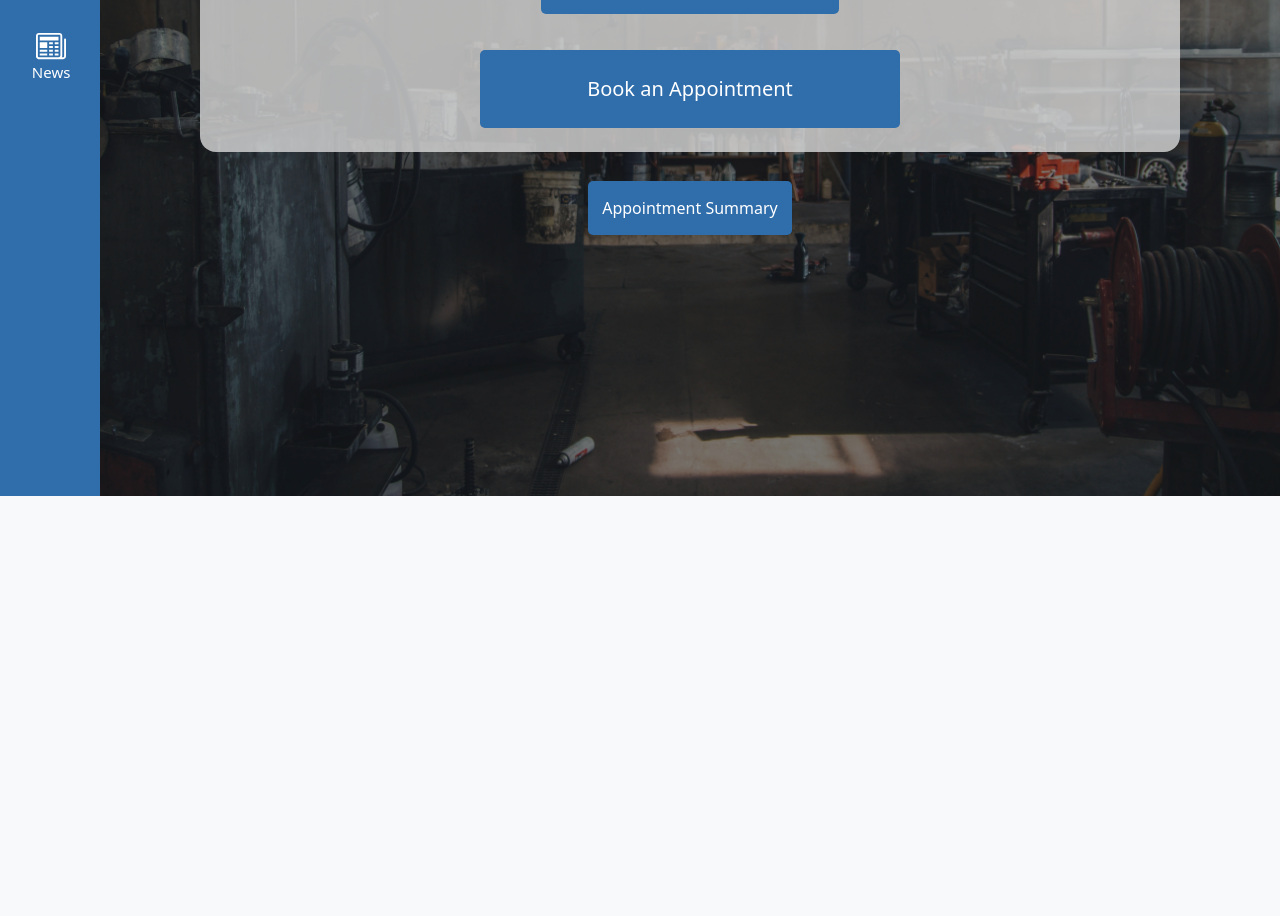
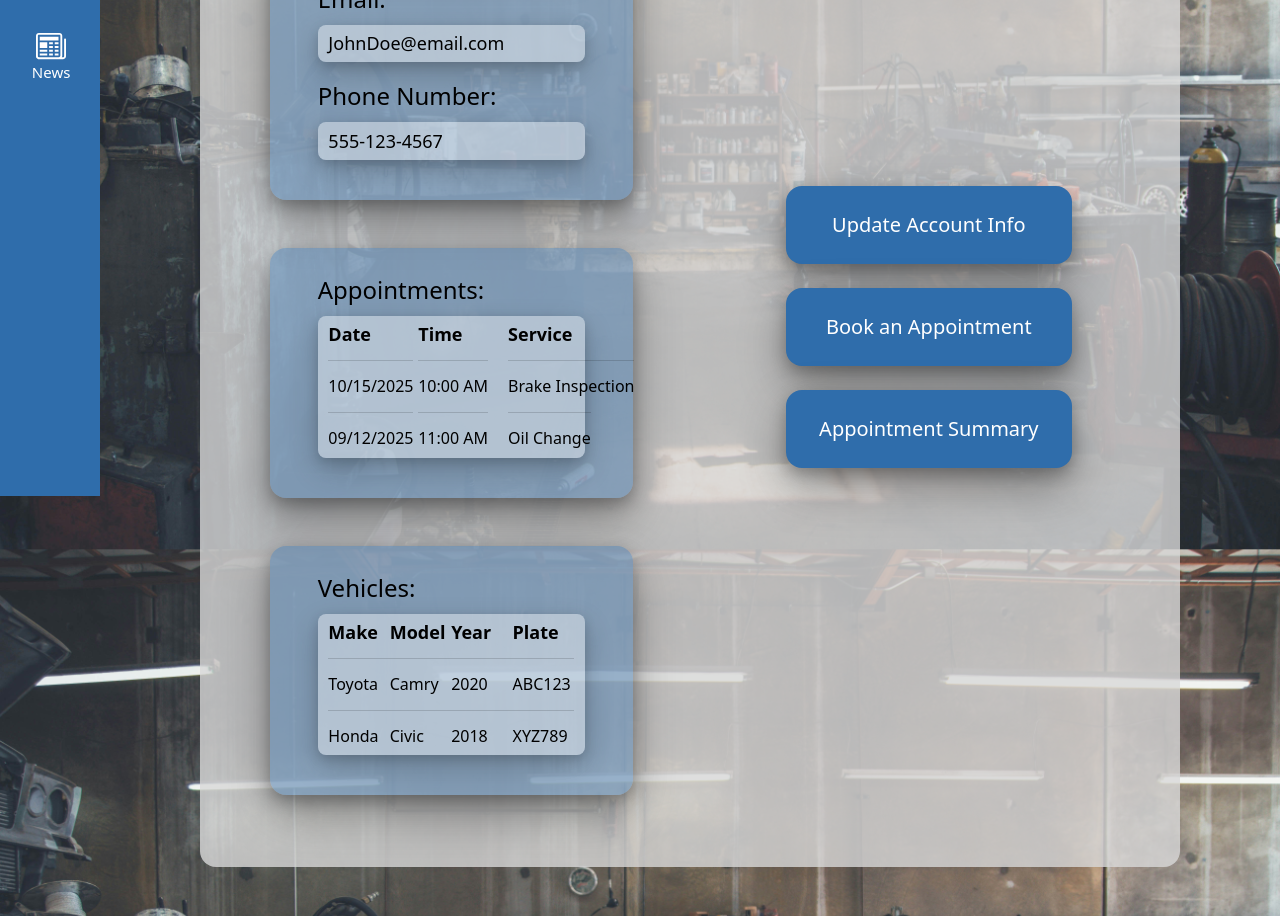
Before and after one commit to QuantumBits-CSUS-25-26/RoyalWebsite, a React (Create React App) app in the folder frontend/: page /dashboard in a window 1280 px wide. Shown: the part 400-1316 px from the top of the page. Before the commit the page ends 896 px from the top, so only its background shows below. Built offline with nearby package versions, Linux system fonts and the light colour scheme.

Commit message:
RW-103
merge in RW-91 RW-90 and RW-89; customer info, upcoming appts, vehicles

```diff
--- a/frontend/src/App.css
+++ b/frontend/src/App.css
@@ -585,16 +585,14 @@
 /* begin customer dashboard */
 .customerDashboard {
   min-height: 100vh;
+  height: auto;
   background-image: url('./images/HeroImage.jpg');
-  background-size: cover;
-  background-position: center;
-  background-repeat: no-repeat;
-  position: relative;
-  color: #fff;
+  background-size: 100% auto;
+  background-repeat: repeat-y;
+  background-position: top center;
 }
 
 .customerDashboard .content {
-  height: 10vh;
   margin-left: 100px;
   position: relative;
   z-index: 2;
@@ -603,27 +601,110 @@
 .customerDashboard .updateForm {
   --dashboard-btn-height: 72px;
   background-color: rgba(217, 217, 217, 0.8);
-  margin-top: 10%;
+  margin-top: 5%;
+  margin-bottom: 5%;
   border-radius: 16px;
-  display: flex;
-  flex-direction: column;
   align-items: center;
   gap: calc(var(--dashboard-btn-height) / 2);
 }
 
+.customerDashboard .info{
+  display: block;
+  margin-left: auto;
+  margin-right: auto;
+  background-color: #2f6dab66;
+  width: 80%;
+  color: black;
+  border-radius: 16px;
+  align-items: center;
+  font-size: x-large;
+  box-shadow:
+    0 20px 45px rgba(0, 0, 0, 0.35),
+    0 6px 16px rgba(0, 0, 0, 0.25);
+}
+
+.customerDashboard .info .info-text{
+  padding: 1.5%;
+  font-size: large;
+  color: black;
+  background-color: #ffffff66;
+  border-radius: 8px;
+  padding: 2% 4%;
+  box-shadow:
+    0 12px 30px #00000033,
+    0 4px 12px #00000026;
+}
+
+.customerDashboard .apptsPlateLabel{
+  font-weight: bold;
+}
+
+.customerDashboard .apptText {
+  font-size: medium;
+  color: black;
+  display: inline-flex;
+  white-space: nowrap;
+  border-top: 1px solid rgba(0, 0, 0, 0.15);
+  padding-top: 12px;
+  margin-top: 12px;
+}
+
+.customerDashboard .plateText {
+  font-size: medium;
+  color: black;
+  display: block;
+  border-top: 1px solid rgba(0, 0, 0, 0.15);
+  padding-top: 12px;
+  margin-top: 12px;
+}
+
+.customerDashboard .vehiclesCol {
+  display: flex;
+  flex-direction: column;
+}
+
+.customerDashboard .vehiclesCol > * {
+  width: 100%;
+  display: block;
+}
+
+.customerDashboard .vehiclesRow {
+  --bs-gutter-x: 0;
+  justify-content: space-between;
+  width: 100%;
+}
+
+.customerDashboard .vehiclesRow > [class*="col"] {
+  padding-left: 0;
+  padding-right: 0;
+}
+
+.customerDashboard .buttonsCol {
+  display: flex;
+  flex-direction: column;
+  justify-content: center;
+  margin-top: -5%;
+}
+
 .customerDashboard .btn {
-  width: 70%;
-  max-width: 420px;
-  min-height: var(--dashboard-btn-height);
+  width: 60%;
+  display: block;
+  margin-left: auto;
+  margin-right: auto;
   background-color: #2F6DAB;
+  color:white;
+  box-shadow:
+    0 20px 45px rgba(0, 0, 0, 0.35),
+    0 6px 16px rgba(0, 0, 0, 0.25);
 }
 
 .customerDashboard button{
   background-color: #2F6DAB;
   color: white;
   border-width: 0px;
-  border-radius: 5px;
+  border-radius: 16px;
   padding: 1.5%;
+  width: 60%;
   cursor: pointer;
 }
 
@@ -662,12 +743,13 @@
 .appointment-page{
   align-items: center;
   padding-bottom:1%;
-  /* justify-content: center; */
 }
 .appSummBtn{
-  margin: 3%;
   color:white;
   background-color: #2f6dab;
+  display: block;
+  margin-left: auto;
+  margin-right: auto;
 }
 .appointment-page-overlay{
   margin: 3% 0 3% 0;
@@ -696,6 +778,7 @@
 .appointments-table tbody td {
   padding: 10px;
   border-bottom: 1px solid #eaeaea;
+  font-size: medium;
 }
 .appointments-table tbody tr:last-child td {
   border-bottom: none;
--- a/frontend/src/Pages/CustomerDashboard.js
+++ b/frontend/src/Pages/CustomerDashboard.js
@@ -1,68 +1,210 @@
-import './Homepage.css';
-import '../App.css';
-import { Row, Col, Button, Form, FormGroup, Label, Input } from 'reactstrap';
-import { useNavigate } from 'react-router-dom';
-import { useState } from 'react';
-import AppSumm from '../Components/AppointmentSummary';
+import "./Homepage.css";
+import "../App.css";
+import { Row, Col, Button, Form, FormGroup, Label } from "reactstrap";
+import { useNavigate } from "react-router-dom";
+import { useState } from "react";
+import AppSumm from "../Components/AppointmentSummary";
 
 const CustomerDashboard = () => {
   const [showAppointments, setShowAppointments] = useState(false);
 
   const appointments = [
-    { id: 1, name: "Brake Work", description: "Brake inspection", paymentStatus: "Paid" },
-    { id: 2, name: "Oil Change", description: "Oil and oil filter replacement", paymentStatus: "Pending" },
-    { id: 3, name: "Tune Up", description: "Full vehicle tune up", paymentStatus: "Paid" },
-    { id: 4, name: "Brake Work", description: "Brake inspection", paymentStatus: "Paid" },
-    { id: 5, name: "Oil Change", description: "Oil and oil filter replacement", paymentStatus: "Pending" },
-    { id: 6, name: "Tune Up", description: "Full vehicle tune up", paymentStatus: "Paid" },
-    { id: 7, name: "Brake Work", description: "Brake inspection", paymentStatus: "Paid" },
-    { id: 8, name: "Oil Change", description: "Oil and oil filter replacement", paymentStatus: "Pending" },
-    { id: 9, name: "Tune Up", description: "Full vehicle tune up", paymentStatus: "Paid" },
-    { id: 10, name: "Brake Work", description: "Brake inspection", paymentStatus: "Paid" },
-    { id: 11, name: "Oil Change", description: "Oil and oil filter replacement", paymentStatus: "Pending" },
-    { id: 12, name: "Tune Up", description: "Full vehicle tune up", paymentStatus: "Paid" }
+    {
+      id: 1,
+      name: "Brake Work",
+      description: "Brake inspection",
+      paymentStatus: "Paid",
+    },
+    {
+      id: 2,
+      name: "Oil Change",
+      description: "Oil and oil filter replacement",
+      paymentStatus: "Pending",
+    },
+    {
+      id: 3,
+      name: "Tune Up",
+      description: "Full vehicle tune up",
+      paymentStatus: "Paid",
+    },
+    {
+      id: 4,
+      name: "Brake Work",
+      description: "Brake inspection",
+      paymentStatus: "Paid",
+    },
+    {
+      id: 5,
+      name: "Oil Change",
+      description: "Oil and oil filter replacement",
+      paymentStatus: "Pending",
+    },
+    {
+      id: 6,
+      name: "Tune Up",
+      description: "Full vehicle tune up",
+      paymentStatus: "Paid",
+    },
+    {
+      id: 7,
+      name: "Brake Work",
+      description: "Brake inspection",
+      paymentStatus: "Paid",
+    },
+    {
+      id: 8,
+      name: "Oil Change",
+      description: "Oil and oil filter replacement",
+      paymentStatus: "Pending",
+    },
+    {
+      id: 9,
+      name: "Tune Up",
+      description: "Full vehicle tune up",
+      paymentStatus: "Paid",
+    },
+    {
+      id: 10,
+      name: "Brake Work",
+      description: "Brake inspection",
+      paymentStatus: "Paid",
+    },
+    {
+      id: 11,
+      name: "Oil Change",
+      description: "Oil and oil filter replacement",
+      paymentStatus: "Pending",
+    },
+    {
+      id: 12,
+      name: "Tune Up",
+      description: "Full vehicle tune up",
+      paymentStatus: "Paid",
+    },
   ];
 
   const navigate = useNavigate();
   const handleClickUpdateInfo = () => {
-    navigate('/account-update');
+    navigate("/account-update");
   };
 
   return (
     <div className="customerDashboard">
-      <div className="hero-overlay" aria-hidden="true" />
       <div className="content">
-        <Row className='justify-content-center'>
-          <Col md='10' sm='2'>
-            <Form className='updateForm fs-3 p-4'>
-              <div className=' my-4'>Account Info</div>
-              <button
-                type="button"
-                onClick={handleClickUpdateInfo}>
+        <Row className="justify-content-center">
+          <Col md="10" sm="2">
+            <Form className="updateForm fs-3 p-4">
+              <div className=" my-4">Account Info</div>
+              <Row>
+                <Col md="6" sm="12">
+                  <div className="info text-start px-5 py-4 mb-5">
+                    <FormGroup>
+                      <Label for="name">Account Owner:</Label>
+                      <div className="info-text">John Doe</div>
+                    </FormGroup>
+                    <FormGroup>
+                      <Label for="email">Email:</Label>
+                      <div className="info-text">JohnDoe@email.com</div>
+                    </FormGroup>
+                    <FormGroup>
+                      <Label for="phone">Phone Number:</Label>
+                      <div className="info-text">555-123-4567</div>
+                    </FormGroup>
+                  </div>
+                  <div className="info text-start px-5 py-4 mb-5">
+                    <FormGroup>
+                      <Label for="appts">Appointments:</Label>
+                      <div className="info-text">
+                        <Row>
+                          <Col md="4" sm="6">
+                            <div className="apptsPlateLabel">Date</div>
+                            <div className="apptText">10/15/2025</div>
+                            <div className="apptText">09/12/2025</div>
+                          </Col>
+                          <Col md="4" sm="6">
+                            <div className="apptsPlateLabel">Time</div>
+                            <div className="apptText">10:00 AM</div>
+                            <div className="apptText">11:00 AM</div>
+                          </Col>
+                          <Col md="4" sm="12">
+                            <div className="apptsPlateLabel">Service</div>
+                            <div className="apptText">Brake Inspection</div>
+                            <div className="apptText">Oil Change</div>
+                          </Col>
+                        </Row>
+                      </div>
+                    </FormGroup>
+                  </div>
+                  <div className="info text-start px-5 py-4 mb-5">
+                    <FormGroup>
+                      <Label for="vehicles">Vehicles:</Label>
+                      <div className="info-text">
+                        <Row className="vehiclesRow">
+                          <Col md="3" sm="6" className="vehiclesCol">
+                            <div className="apptsPlateLabel">Make</div>
+                            <div className="plateText">Toyota</div>
+                            <div className="plateText">Honda</div>
+                          </Col>
+                          <Col md="3" sm="6" className="vehiclesCol">
+                            <div className="apptsPlateLabel">Model</div>
+                            <div className="plateText">Camry</div>
+                            <div className="plateText">Civic</div>
+                          </Col>
+                          <Col md="3" sm="6" className="vehiclesCol">
+                            <div className="apptsPlateLabel">Year</div>
+                            <div className="plateText">2020</div>
+                            <div className="plateText">2018</div>
+                          </Col>
+                          <Col md="3" sm="6" className="vehiclesCol">
+                            <div className="apptsPlateLabel">Plate</div>
+                            <div className="plateText">ABC123</div>
+                            <div className="plateText">XYZ789</div>
+                          </Col>
+                        </Row>
+                      </div>
+                    </FormGroup>
+                  </div>
+                </Col>
+                <Col md="6" sm="12" className="buttonsCol">
+                  <Row className="mb-4">
+                    <Button type="button" onClick={handleClickUpdateInfo} className="btn btn-lg py-4">
                       Update Account Info
-              </button>
-              <Button
-                type='button'
-                className='btn btn-lg py-4'
-              >
+                    </Button>
+                  </Row>
+                  <Row className="mb-4">
+                    <Button type="button" className="btn btn-lg py-4">
                       Book an Appointment
                     </Button>
-            </Form>
-
+                  </Row>
+                  <Row>
                     {!showAppointments && (
-              <button className="appSummBtn"onClick={() => setShowAppointments(true)}>Appointment Summary</button>
+                      <Button
+                        className="appSummBtn btn-lg py-4"
+                        onClick={() => setShowAppointments(true)}
+                      >
+                        Appointment Summary
+                      </Button>
                     )}
 
                     {showAppointments && (
-              <div className="appointment-page-overlay" onClick={() => setShowAppointments(false)} >
-                <AppSumm appointments={appointments} onClose={() => setShowAppointments(false)} />
-              </div> )}
+                      <div
+                        className="appointment-page-overlay"
+                        onClick={() => setShowAppointments(false)}
+                      >
+                        <AppSumm
+                          appointments={appointments}
+                          onClose={() => setShowAppointments(false)}
+                        />
+                      </div>
+                    )}
+                  </Row>
+                </Col>
+              </Row>
+            </Form>
           </Col>
         </Row>
       </div>
-
-
     </div>
-  );;
+  );
 };
 export default CustomerDashboard;
```
Lines whose indentation alone changed are shown as unchanged.
